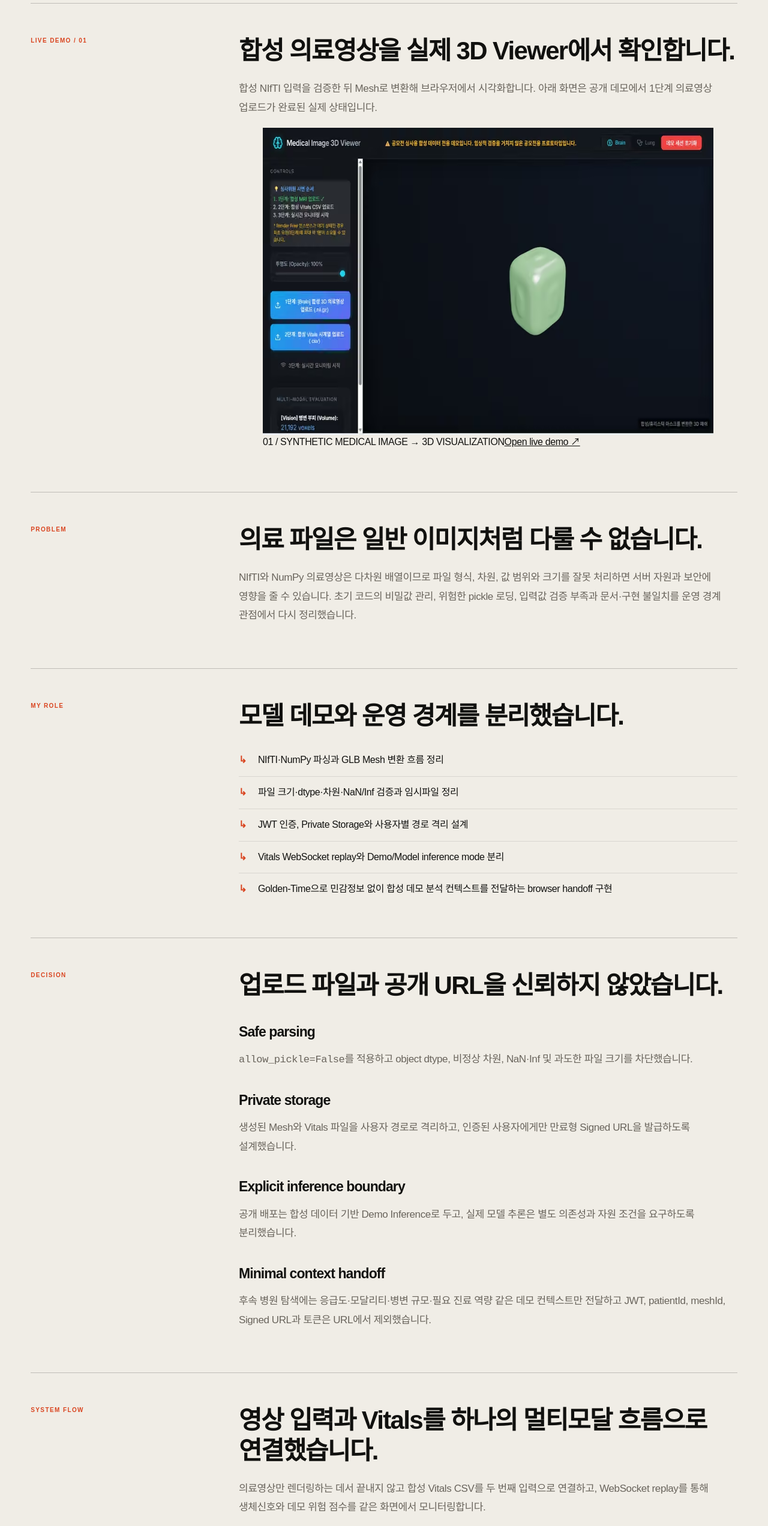
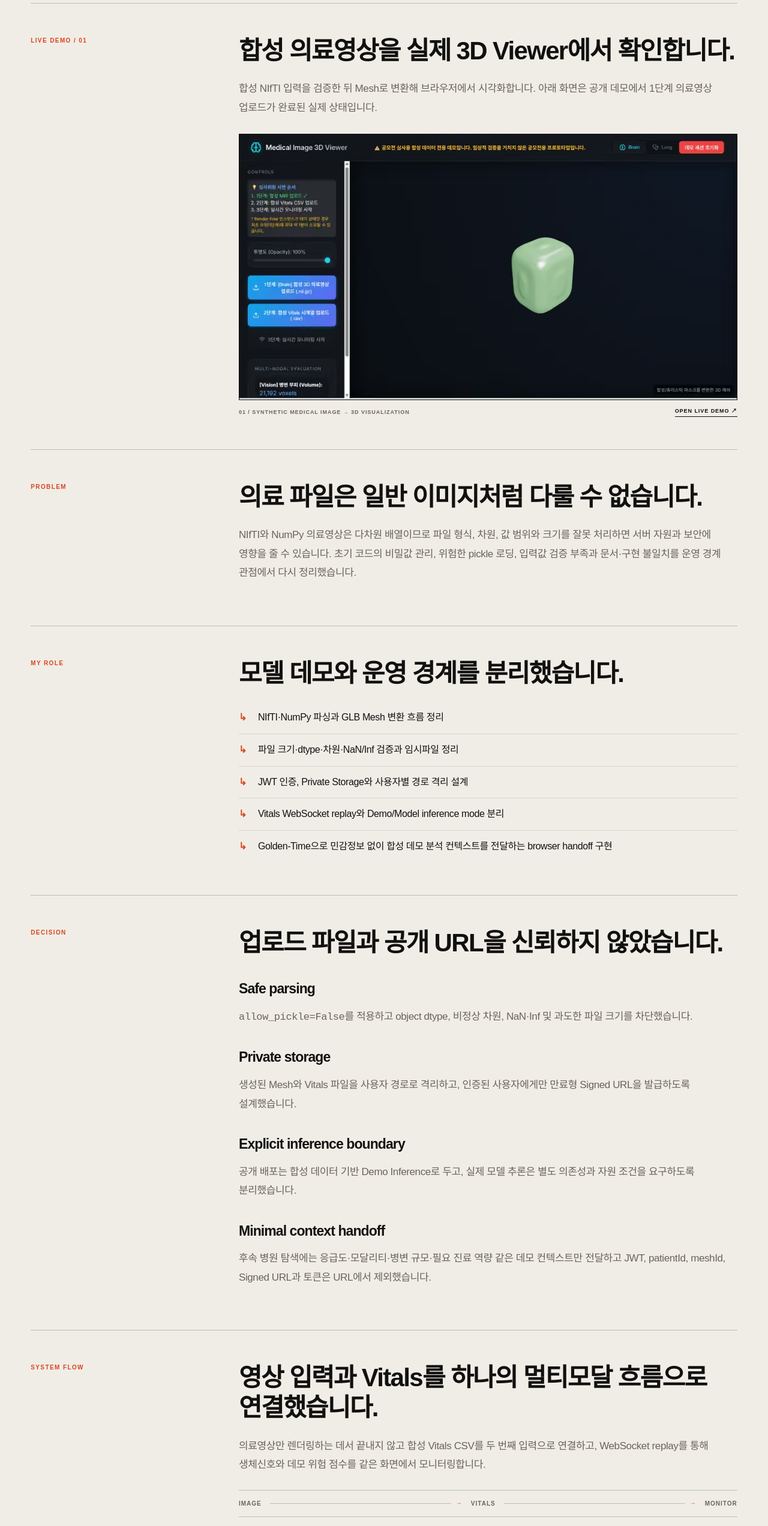
Before and after one commit to YunhuPark/portfolio, a plain HTML site: page project-medi-matrix.html in a window 1280 px wide. Shown: the part 1064-3608 px from the top of the page at 60% size. Drawn offline with Linux system fonts and the light colour scheme.

Commit message:
style: add editorial layouts for Medi-Matrix demo evidence

```diff
--- a/assets/refinements.css
+++ b/assets/refinements.css
@@ -78,10 +78,75 @@
 .current-node .node-live-link { color:var(--white); }
 .current-node .node-live-link:hover,.current-node .node-live-link:focus-visible { color:var(--accent); }
 
+/* Medi-Matrix: real demo evidence, kept editorial rather than card-heavy. */
+.live-evidence-section h2 { max-width:880px; }
+.case-shot { margin:28px 0 0; }
+.case-shot img {
+  width:100%;
+  height:auto;
+  display:block;
+  background:#0d0d0b;
+  border:1px solid var(--line-paper);
+}
+.case-shot figcaption {
+  display:flex;
+  align-items:center;
+  justify-content:space-between;
+  gap:24px;
+  margin-top:12px;
+  color:var(--muted-paper);
+  font-size:9px;
+  font-weight:800;
+  line-height:1.4;
+  letter-spacing:.105em;
+  text-transform:uppercase;
+}
+.case-shot figcaption a {
+  color:var(--ink);
+  text-decoration:none;
+  border-bottom:1px solid currentColor;
+  padding-bottom:2px;
+  white-space:nowrap;
+}
+.case-shot figcaption a:hover,.case-shot figcaption a:focus-visible { color:var(--accent-deep); }
+.case-shot figcaption strong { color:var(--accent-deep); font-size:9px; white-space:nowrap; }
+.demo-evidence-grid {
+  display:grid;
+  grid-template-columns:repeat(2,minmax(0,1fr));
+  gap:18px;
+  margin-top:28px;
+}
+.demo-evidence-grid .case-shot { margin:0; }
+.demo-evidence-grid .case-shot img { height:100%; min-height:260px; object-fit:cover; }
+.demo-flow-rail {
+  display:grid;
+  grid-template-columns:auto 1fr auto 1fr auto;
+  gap:14px;
+  align-items:center;
+  margin-top:26px;
+  padding:14px 0;
+  border-top:1px solid var(--line-paper);
+  border-bottom:1px solid var(--line-paper);
+  color:var(--muted-paper);
+  font-size:10px;
+  font-weight:800;
+  letter-spacing:.1em;
+}
+.demo-flow-rail i { height:1px; background:var(--line-paper); position:relative; }
+.demo-flow-rail i::after { content:'→'; position:absolute; right:0; top:50%; transform:translateY(-55%); color:var(--accent-deep); font-style:normal; background:var(--paper); padding-left:8px; }
+.handoff-boundary { display:grid; grid-template-columns:repeat(2,minmax(0,1fr)); gap:1px; margin-top:24px; background:var(--line-paper); }
+.handoff-boundary>div { background:var(--paper); padding:20px 22px; }
+.handoff-boundary small { display:block; color:var(--accent-deep); font-size:9px; font-weight:900; letter-spacing:.12em; }
+.handoff-boundary p { margin:8px 0 0; color:var(--muted-paper); font-family:"SFMono-Regular",Consolas,"Liberation Mono",monospace; font-size:11px; line-height:1.65; }
+
 @media(max-width:820px) {
   .project-preview { display:none; }
   .project-copy .project-evidence { display:block; margin-top:8px; color:var(--accent-deep); font-size:9px; font-weight:800; line-height:1.45; letter-spacing:.025em; }
   .case-comparison { grid-template-columns:1fr; }
   .ecosystem-connector .connector-label { display:block; width:auto; min-height:0; white-space:normal; padding:0; }
+  .demo-evidence-grid,.handoff-boundary { grid-template-columns:1fr; }
+  .demo-evidence-grid .case-shot img { min-height:0; }
+  .case-shot figcaption { align-items:flex-start; flex-direction:column; gap:7px; }
+  .demo-flow-rail { gap:8px; font-size:9px; }
 }
 @media(prefers-reduced-motion:reduce) { .project-proof-frame img { transition:none; } }
```
